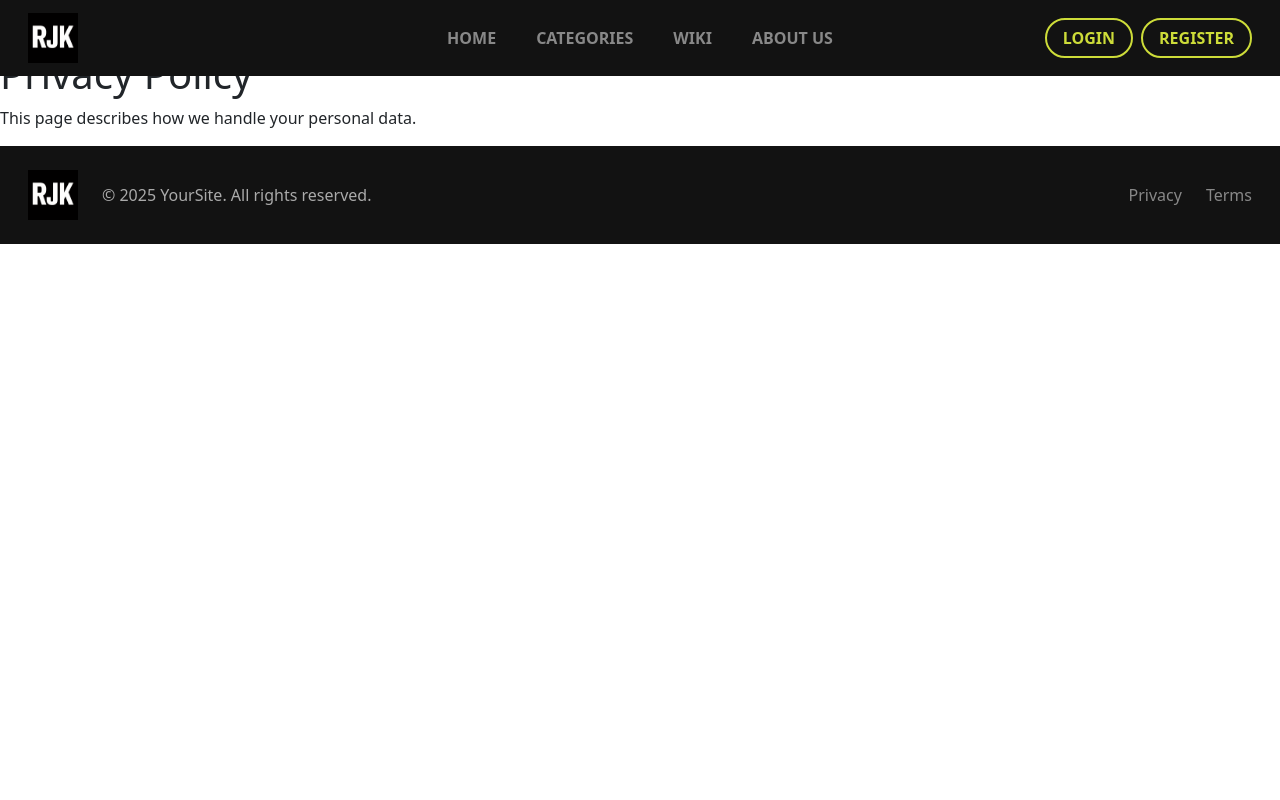
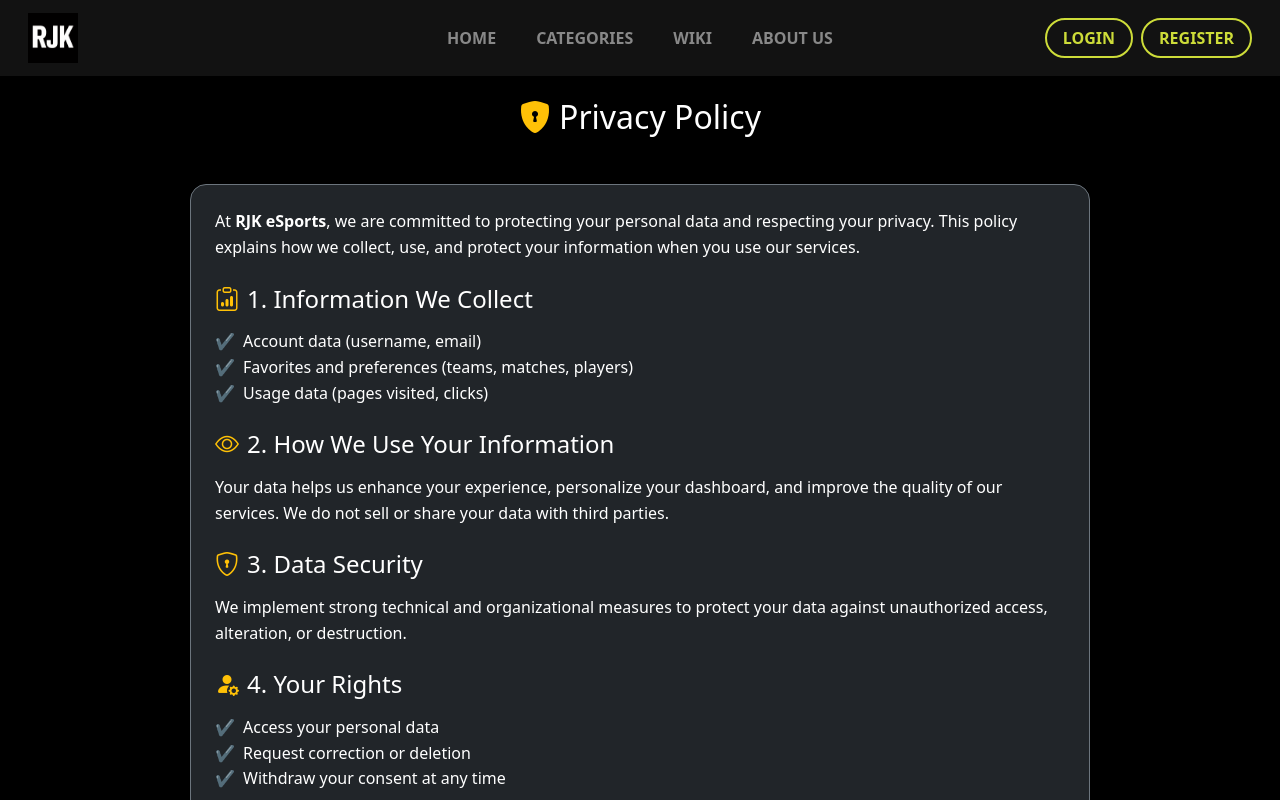
Before and after one commit to RaulGTB/Tfg, an Angular app: page /privacy in a window 1280 px wide. Shown: the top 800 px of the page. Built offline with nearby package versions, Linux system fonts and the light colour scheme.

Commit message:
terms y privacy

```diff
--- a/src/app/sections/privacy/privacy.component.css
+++ b/src/app/sections/privacy/privacy.component.css
@@ -1 +1,23 @@
-/* Privacy component styles */
+/* /* Reutiliza estilos previos */
+.section-privacy {
+  min-height: calc(100vh - 100px);
+  position: relative;
+}
+
+.privacy-card ul {
+  list-style: none;
+  padding-left: 0;
+}
+
+.privacy-card ul li::before {
+  content: "✔";
+  color: #cddc39;
+  margin-right: 0.5rem;
+}
+
+.privacy-card p, .privacy-card li {
+  font-size: 1rem;
+  line-height: 1.6;
+}
+
+/* Ya tienes estas clases: .bg-black, .text-lime, .fade-up, .pop-in, .side-fill-img, etc. */
--- a/src/app/sections/privacy/privacy.component.html
+++ b/src/app/sections/privacy/privacy.component.html
@@ -1,2 +1,47 @@
-<h1>Privacy Policy</h1>
-<p>This page describes how we handle your personal data.</p>
+<section class="section-privacy py-5 bg-black text-white fade-up">
+
+
+  <div class="container">
+    <h2 class="section-title text-center text-lime pop-in mb-5">
+      <i class="bi bi-shield-lock-fill me-2 text-warning"></i>Privacy Policy
+    </h2>
+
+    <div class="privacy-card bg-dark border border-secondary rounded-4 shadow-sm p-4 mx-auto" style="max-width: 900px;">
+      <p class="mb-4">
+        At <strong>RJK eSports</strong>, we are committed to protecting your personal data and respecting your privacy.
+        This policy explains how we collect, use, and protect your information when you use our services.
+      </p>
+
+      <h4 class="text-lime mb-3"><i class="bi bi-clipboard-data me-2 text-warning"></i>1. Information We Collect</h4>
+      <ul class="mb-4">
+        <li>Account data (username, email)</li>
+        <li>Favorites and preferences (teams, matches, players)</li>
+        <li>Usage data (pages visited, clicks)</li>
+      </ul>
+
+      <h4 class="text-lime mb-3"><i class="bi bi-eye me-2 text-warning"></i>2. How We Use Your Information</h4>
+      <p class="mb-4">
+        Your data helps us enhance your experience, personalize your dashboard, and improve the quality of our services.
+        We do not sell or share your data with third parties.
+      </p>
+
+      <h4 class="text-lime mb-3"><i class="bi bi-shield-lock me-2 text-warning"></i>3. Data Security</h4>
+      <p class="mb-4">
+        We implement strong technical and organizational measures to protect your data against unauthorized access,
+        alteration, or destruction.
+      </p>
+
+      <h4 class="text-lime mb-3"><i class="bi bi-person-fill-gear me-2 text-warning"></i>4. Your Rights</h4>
+      <ul class="mb-4">
+        <li>Access your personal data</li>
+        <li>Request correction or deletion</li>
+        <li>Withdraw your consent at any time</li>
+      </ul>
+
+      <h4 class="text-lime mb-3"><i class="bi bi-envelope-at me-2 text-warning"></i>5. Contact</h4>
+      <p>
+        For questions about this policy, contact us at <a href="mailto:privacy@rjkesports.com" class="text-lime">privacyrjkesports.com</a>.
+      </p>
+    </div>
+  </div>
+</section>
--- a/src/app/sections/terms/terms.component.css
+++ b/src/app/sections/terms/terms.component.css
@@ -1 +1,20 @@
-/* Terms component styles */
+.section-terms {
+  min-height: calc(100vh - 100px);
+  position: relative;
+}
+
+.terms-card ul {
+  list-style: none;
+  padding-left: 0;
+}
+
+.terms-card ul li::before {
+  content: "✔";
+  color: #cddc39;
+  margin-right: 0.5rem;
+}
+
+.terms-card p, .terms-card li {
+  font-size: 1rem;
+  line-height: 1.6;
+}
--- a/src/app/sections/terms/terms.component.html
+++ b/src/app/sections/terms/terms.component.html
@@ -1,2 +1,48 @@
-<h1>Terms of Service</h1>
-<p>This page outlines the rules and conditions for using this site.</p>
+<section class="section-terms py-5 bg-black text-white fade-up">
+
+
+  <div class="container">
+    <h2 class="section-title text-center text-lime pop-in mb-5">
+      <i class="bi bi-file-earmark-text-fill me-2 text-warning"></i>Terms of Service
+    </h2>
+
+    <div class="terms-card bg-dark border border-secondary rounded-4 shadow-sm p-4 mx-auto" style="max-width: 900px;">
+      <p class="mb-4">
+        By using <strong>RJK eSports</strong>, you agree to the following terms and conditions. Please read them carefully.
+      </p>
+
+      <h4 class="text-lime mb-3"><i class="bi bi-person-lines-fill me-2 text-warning"></i>1. User Responsibilities</h4>
+      <ul class="mb-4">
+        <li>You must provide accurate and updated information</li>
+        <li>You are responsible for keeping your login credentials secure</li>
+        <li>You must not use our services for illegal activities</li>
+      </ul>
+
+      <h4 class="text-lime mb-3"><i class="bi bi-broadcast-pin me-2 text-warning"></i>2. Service Availability</h4>
+      <p class="mb-4">
+        We strive to keep the service available at all times, but we do not guarantee uninterrupted access. Maintenance or technical issues may occur.
+      </p>
+
+      <h4 class="text-lime mb-3"><i class="bi bi-currency-bitcoin me-2 text-warning"></i>3. Virtual Currency</h4>
+      <p class="mb-4">
+        The virtual currency used in RJK eSports has no real-world value and cannot be exchanged for real money. Abuse of the system may result in account suspension.
+      </p>
+
+      <h4 class="text-lime mb-3"><i class="bi bi-shield-exclamation me-2 text-warning"></i>4. Limitation of Liability</h4>
+      <p class="mb-4">
+        We are not liable for damages or losses resulting from the use or inability to use our platform.
+      </p>
+
+      <h4 class="text-lime mb-3"><i class="bi bi-pencil-square me-2 text-warning"></i>5. Changes to Terms</h4>
+      <p class="mb-4">
+        We may update these terms at any time. We recommend reviewing them periodically. Continued use implies acceptance of any changes.
+      </p>
+
+      <h4 class="text-lime mb-3"><i class="bi bi-envelope me-2 text-warning"></i>6. Contact</h4>
+      <p>
+        If you have questions about these terms, reach out to us at
+        <a href="mailto:terms@rjkesports.com" class="text-lime">termsrjkesports.com</a>.
+      </p>
+    </div>
+  </div>
+</section>
```
